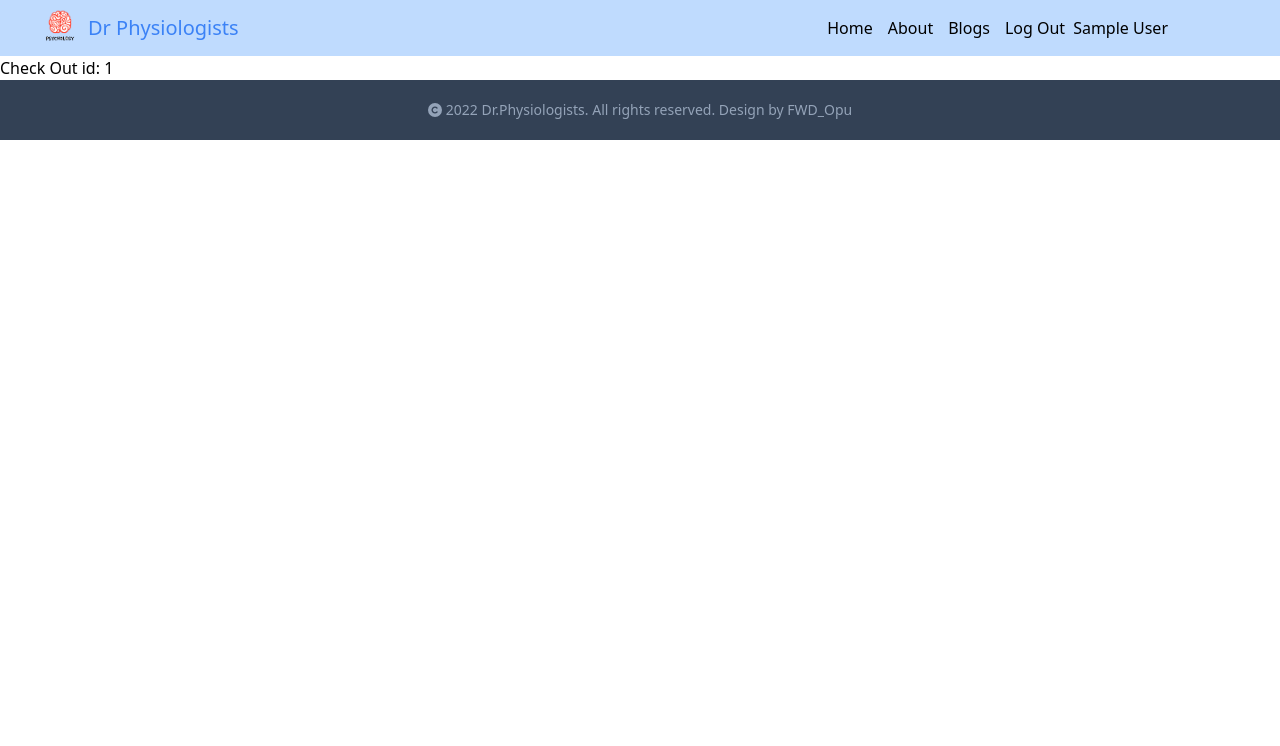
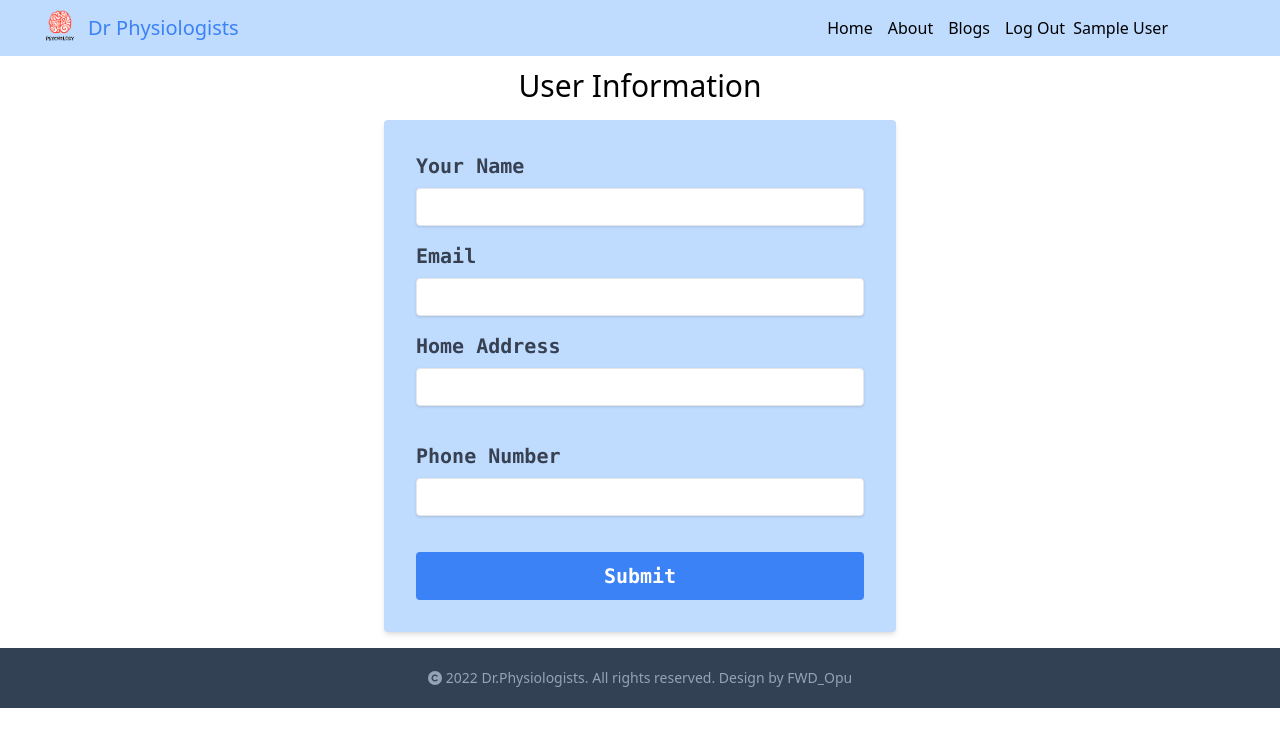
Before and after one commit to HasibAliOpu/Dr-Physiologists, a React (Create React App) app: page /checkout/1 in a window 1280 px wide. Shown: the top 746 px of the page. Built offline with nearby package versions, Linux system fonts and the light colour scheme; no server answers; sample sign-in values are in the browser's storage; what tw-elements would draw is missing.

Commit message:
build user info form on checkout route

```diff
--- a/src/Pages/CheckOut/CheckOut.js
+++ b/src/Pages/CheckOut/CheckOut.js
@@ -1,11 +1,96 @@
-import React from "react";
-import { useParams } from "react-router-dom";
+import { async } from "@firebase/util";
+import React, { useEffect, useState } from "react";
+import { useLocation, useParams } from "react-router-dom";
+import { ToastContainer, toast } from "react-toastify";
+import "react-toastify/dist/ReactToastify.css";
 
 const CheckOut = () => {
   const { checkoutId } = useParams();
+  /* const [service, setService] = useState([]);
+  useEffect(() => {
+    async function fetchMyAPI() {
+      let response = await fetch("services.json");
+      response = await response.json();
+      setService(response);
+    }
+
+    fetchMyAPI();
+  }, []); */
+
+  const handleUserSubmit = () => {
+    toast("Thank Your for booking");
+  };
+
   return (
     <div>
-      <h1>Check Out id: {checkoutId}</h1>
+      <div className="md:w-1/2  mx-auto md:px-16">
+        <h1 className="text-center text-3xl my-3">User Information</h1>
+        <form
+          onSubmit={handleUserSubmit}
+          className="bg-blue-200 shadow-md rounded p-8 my-4 font-mono"
+        >
+          <div className="mb-4">
+            <label
+              className="block text-gray-700 text-xl font-bold mb-2"
+              htmlFor="Your Name"
+            >
+              Your Name
+            </label>
+            <input
+              className="shadow border rounded w-full py-2 px-3 text-gray-700 leading-tight focus:outline-none focus:shadow-outline"
+              type="text"
+              required
+            />
+          </div>
+          <div className="mb-4">
+            <label
+              className="block text-gray-700 text-xl font-bold mb-2"
+              htmlFor="Email"
+            >
+              Email
+            </label>
+            <input
+              className="shadow border rounded w-full py-2 px-3 text-gray-700 leading-tight focus:outline-none focus:shadow-outline"
+              type="email"
+              required
+            />
+          </div>
+          <div className="mb-6">
+            <label
+              className="block text-gray-700 text-xl font-bold  mb-2"
+              htmlFor="home-address"
+            >
+              Home Address
+            </label>
+            <input
+              className="shadow appearance-none border rounded w-full py-2 px-3 text-gray-700 mb-3 leading-tight focus:outline-none focus:shadow-outline"
+              type="text"
+              required
+            />
+          </div>
+          <div className="mb-6">
+            <label
+              className="block text-gray-700 text-xl font-bold  mb-2"
+              htmlFor="phone-number"
+            >
+              Phone Number
+            </label>
+            <input
+              className="shadow appearance-none border rounded w-full py-2 px-3 text-gray-700 mb-3 leading-tight focus:outline-none focus:shadow-outline"
+              type="text"
+              required
+            />
+          </div>
+
+          <button
+            className="bg-blue-500 hover:bg-blue-700 text-white font-bold text-xl rounded
+            w-full h-12"
+          >
+            Submit
+          </button>
+        </form>
+        <ToastContainer />
+      </div>
     </div>
   );
 };
--- a/src/Pages/Loading/Loading.js
+++ b/src/Pages/Loading/Loading.js
@@ -4,7 +4,7 @@ const Loading = () => {
   return (
     <div className="flex justify-center">
       <img
-        src="https://cdn.dribbble.com/users/1252202/screenshots/6271180/loading_02.gif"
+        src="https://media1.giphy.com/media/YMM6g7x45coCKdrDoj/giphy.gif?cid=790b76117f6dbfa3cb871225e2c81eb160f040646d124dbb&rid=giphy.gif&ct=s"
         alt=""
       />
     </div>
--- a/src/Pages/Login/Login.js
+++ b/src/Pages/Login/Login.js
@@ -38,8 +38,12 @@ const Login = () => {
   if (loading || sending) {
     return <Loading />;
   }
-  if (error) {
-    errorText = <p className="text-red-600 text-center">{error?.message}</p>;
+  if (error || resetError) {
+    errorText = (
+      <p className="text-red-600 text-center">
+        {error?.message} {resetError?.message}
+      </p>
+    );
   }
   if (user) {
     navigate(from, { replace: true });
--- a/src/Pages/Register/Register.js
+++ b/src/Pages/Register/Register.js
@@ -4,12 +4,15 @@ import {
   useUpdateProfile,
 } from "react-firebase-hooks/auth";
 import auth from "../../firebase.init";
-import { Link } from "react-router-dom";
+import { Link, useLocation, useNavigate } from "react-router-dom";
 import { async } from "@firebase/util";
 import Loading from "../Loading/Loading";
 import SocialLogin from "../SocialLogin/SocialLogin";
 
 const Register = () => {
+  const location = useLocation();
+  const navigate = useNavigate();
+  const from = location.state?.from?.pathname || "/";
   const nameRef = useRef("");
   const emailRef = useRef("");
   const passwordRef = useRef("");
@@ -24,7 +27,17 @@ const Register = () => {
     await updateProfile({ displayName: name });
     event.preventDefault();
   };
-
+  let errorText;
+  if (error || updateError) {
+    errorText = (
+      <p className="text-center text-red-600">
+        {error?.message} {updateError?.message}
+      </p>
+    );
+  }
+  if (user) {
+    navigate(from, { replace: true });
+  }
   if (loading || updating) {
     return <Loading />;
   }
@@ -94,6 +107,7 @@ const Register = () => {
               </label>
             </div>
           </div>
+          {errorText}
           <button
             className="bg-blue-500 hover:bg-blue-700 text-white font-bold text-xl rounded
             w-full h-12"
--- a/src/Pages/SocialLogin/SocialLogin.js
+++ b/src/Pages/SocialLogin/SocialLogin.js
@@ -7,8 +7,12 @@ import auth from "../../firebase.init";
 import github from "../../images/icon/github.png";
 import google from "../../images/icon/google.png";
 import Loading from "../Loading/Loading";
+import { useLocation, useNavigate } from "react-router-dom";
 
 const SocialLogin = () => {
+  const navigate = useNavigate();
+  const location = useLocation();
+  const from = location.state?.from?.pathname || "/";
   const [signInWithGoogle, googleUser, googleLoading, googleError] =
     useSignInWithGoogle(auth);
   const [signInWithGithub, githubUser, githubLoading, githubError] =
@@ -19,6 +23,9 @@ const SocialLogin = () => {
   const handleSignInWithGithub = () => {
     signInWithGithub();
   };
+  if (githubUser || googleUser) {
+    navigate(from, { replace: true });
+  }
   if (googleLoading || githubLoading) {
     return <Loading />;
   }
```
